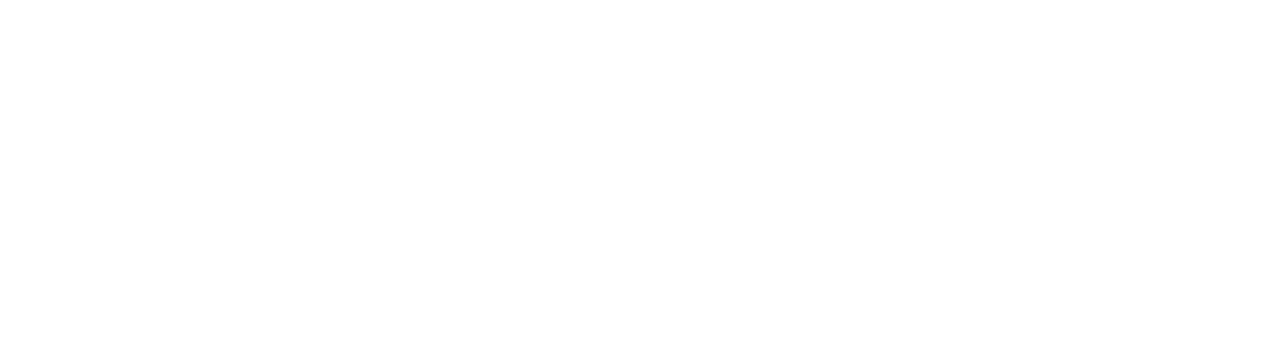
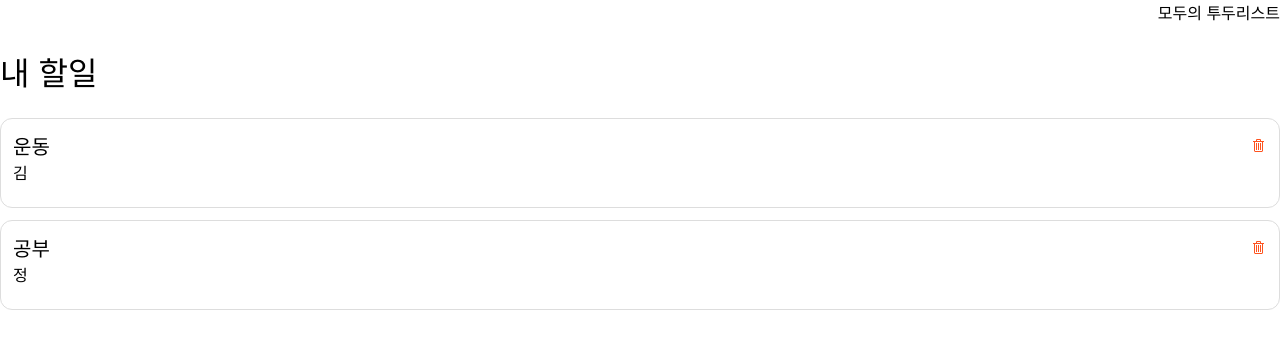
Before and after one commit to allongsio/todolist_lv4, a React (Create React App) app: page /TodoList in a window 1280 px wide. Before the commit this address had no page. Shown: the top 348 px of the page. Built offline with nearby package versions, Linux system fonts and the light colour scheme; data requests are answered from the project's data file.

Commit message:
기능은 구현 완료

```diff
--- a/db.json
+++ b/db.json
@@ -1,10 +1,17 @@
 {
   "todos": [
     {
-      "id": "2a5845d4-1809-4376-afc2-f5bd2c0bd29b",
+      "id": "1",
       "name": "김",
       "title": "운동",
-      "content": "운동하기",
+      "content": "운동 너무 많이 했어.",
+      "isDone": false
+    },
+    {
+      "id": "2",
+      "name": "정",
+      "title": "공부",
+      "content": "공부 좀 해",
       "isDone": false
     }
   ]
--- a/src/api/todos.js
+++ b/src/api/todos.js
@@ -4,7 +4,7 @@ import axios from "axios";
 //데이터 조회부분
 const getTodos = async () => {
   // const response = await axios.get(`${process.env.REACT_APP_SERVER_URL}/todos`);
-  const response = await axios.get("http://localhost:4000/todos");
+  const response = await axios.get(`${process.env.REACT_APP_SERVER_URL}/todos`);
 
   // console.log(response.data);
   return response.data;
@@ -25,4 +25,12 @@ const deleteTodo = async (todoId) => {
   return response.data;
 };
 
-export { getTodos, addTodo, deleteTodo };
+//데이터 수정부분
+const editTodo = async (todoId, editedTodo) => {
+  await axios.patch(
+    `${process.env.REACT_APP_SERVER_URL}/todos/${todoId}`,
+    editedTodo
+  );
+};
+
+export { getTodos, addTodo, deleteTodo, editTodo };
--- /dev/null
+++ b/src/components/DetailComponent.js
@@ -0,0 +1,104 @@
+import React from "react";
+import { getTodos } from "../api/todos";
+import { useQuery } from "react-query";
+import { useNavigate, useParams } from "react-router-dom";
+import styled from "styled-components";
+
+function DetailComponent() {
+  const { isLoading, isError, data } = useQuery("todos", getTodos);
+  const params = useParams();
+  const navigate = useNavigate();
+  if (isLoading) {
+    return <p>로딩중입니다...!</p>;
+  }
+  if (isError) {
+    return <p>오류가 발생하였습니다...!</p>;
+  }
+  const detailData = data.filter((todo) => todo.id === params.id)[0];
+
+  return (
+    <DetaileComponentWrapper>
+      <div id='id-and-previous'>
+        <div>id: (${params.id})</div>
+        <div id='previous' onClick={() => navigate("/TodoList")}>
+          이전으로
+        </div>
+      </div>
+      <div id='title'>{detailData.title}</div>
+      <div>
+        <div id='content-text'>{detailData.content}</div>
+        <div>
+          <button
+            onClick={() => navigate(`/Edit/${params.id}`)}
+            id='edit-button'
+          >
+            수정
+          </button>
+        </div>
+      </div>
+      <div id='reply-area'>
+        <div id='reply'>눌러서 댓글보기</div>
+      </div>
+    </DetaileComponentWrapper>
+  );
+}
+
+export default DetailComponent;
+
+const DetaileComponentWrapper = styled.div`
+  padding: 24px;
+
+  #id-and-previous {
+    display: flex;
+    align-items: center;
+    justify-content: space-between;
+    margin-bottom: 32px;
+
+    div {
+      font-size: 24px;
+    }
+
+    #previous {
+      color: teal;
+      cursor: pointer;
+    }
+  }
+
+  #title {
+    font-size: 32px;
+    font-weight: 700;
+  }
+
+  #content-text {
+    display: flex;
+    align-items: center;
+    justify-content: space-between;
+    flex-direction: column;
+    margin-top: 50px;
+    min-height: 450px;
+    font-size: 18px;
+  }
+
+  #edit-button {
+    border: 1px solid rgb(238, 238, 238);
+    background-color: rgb(255, 255, 255);
+    height: 46px;
+    border-radius: 8px;
+    cursor: pointer;
+    width: 100%;
+  }
+
+  #reply-area {
+    height: 50px;
+    bottom: 0px;
+    left: 0px;
+    width: 100%;
+    border-top: 1px solid rgb(238, 238, 238);
+    background-color: rgb(255, 255, 255);
+    margin-top: 20px;
+  }
+
+  #reply {
+    font-size: 16px;
+  }
+`;
--- /dev/null
+++ b/src/components/EditComponent.js
@@ -0,0 +1,95 @@
+import React from "react";
+import styled from "styled-components";
+import { useParams } from "react-router-dom";
+import { useState } from "react";
+import { useNavigate } from "react-router-dom";
+import { useQuery } from "react-query";
+import { useMutation } from "react-query";
+import { getTodos, editTodo } from "../api/todos";
+
+function EditComponent() {
+  const { isLoading, isError, data } = useQuery("todos", getTodos);
+  const params = useParams();
+  const navigate = useNavigate();
+  const [content, setContent] = useState("");
+  const mutation = useMutation(editTodo, {
+    onSuccess: () => {
+      editTodo(detailData.id, editedTodo);
+      navigate(`/Detail/${params.id}`);
+    },
+  });
+
+  if (isLoading) {
+    return <p>로딩중입니다...!</p>;
+  }
+  if (isError) {
+    return <p>오류가 발생하였습니다...!</p>;
+  }
+  const detailData = data.filter((todo) => todo.id === params.id)[0];
+  const editedTodo = { ...detailData, content };
+
+  return (
+    <EditWrapper>
+      <div id='title'>{detailData.title}</div>
+      <div id='content-area'>
+        <textarea
+          onChange={(e) => setContent(e.target.value)}
+          value={content}
+          id='content'
+          name='body'
+          rows='10'
+          maxLength='200'
+        ></textarea>
+        <div id='button-area'>
+          <button
+            onClick={() => {
+              mutation.mutate(detailData.id, editedTodo);
+            }}
+          >
+            저장
+          </button>
+        </div>
+      </div>
+    </EditWrapper>
+  );
+}
+
+export default EditComponent;
+
+const EditWrapper = styled.div`
+  #title {
+    font-size: 32px;
+    font-weight: 700;
+  }
+
+  #content-area {
+    display: flex;
+    align-items: center;
+    justify-content: space-between;
+    flex-direction: column;
+    margin-top: 50px;
+    min-height: 550px;
+
+    #content {
+      width: 100%;
+      border: 1px solid rgb(238, 238, 238);
+      padding: 12px;
+      font-size: 14px;
+    }
+  }
+
+  #button-area {
+    width: 100%;
+    gap: 12px;
+    button {
+      align-items: center;
+      justify-content: center;
+      border: 1px solid rgb(238, 238, 238);
+      background-color: rgb(255, 255, 255);
+      height: 46px;
+      border-radius: 8px;
+      cursor: pointer;
+      width: 100%;
+    }
+  }
+`;
--- a/src/components/Header.js
+++ b/src/components/Header.js
@@ -1,5 +1,5 @@
 import React from "react";
-import { HiHome } from "react-icons/hi";
+// import { HiHome } from "react-icons/hi";
 import styled from "styled-components";
 import { Link } from "react-router-dom";
 
@@ -12,9 +12,7 @@ function Header() {
   return (
     <>
       <TopBox>
-        <Link to="/">
-          <HiHome />
-        </Link>
+        <Link to='/'>{/* <HiHome /> */}</Link>
         <div>모두의 투두리스트</div>
       </TopBox>
     </>
--- a/src/components/TodoLists.js
+++ b/src/components/TodoLists.js
@@ -1,7 +1,100 @@
 import React from "react";
+import styled from "styled-components";
+import { getTodos } from "../api/todos";
+import { useQuery } from "react-query";
+import DeleteButtonIcon from "../icons/DeleteButtonIcon";
+import { useNavigate } from "react-router-dom";
 
 function TodoLists() {
-  return <div>TodoLists</div>;
+  const { isLoading, isError, data } = useQuery("todos", getTodos);
+  if (isLoading) {
+    return <p>로딩중입니다...!</p>;
+  }
+  if (isError) {
+    return <p>오류가 발생하였습니다...!</p>;
+  }
+  return (
+    <div>
+      <TodoListsTitleArea>
+        <div>내 할일</div>
+      </TodoListsTitleArea>
+      <div>
+        <div>
+          {data.map((item) => (
+            <Todo
+              key={item.id}
+              id={item.id}
+              name={item.name}
+              title={item.title}
+            ></Todo>
+          ))}
+        </div>
+      </div>
+    </div>
+  );
 }
 
 export default TodoLists;
+
+const TodoListsTitleArea = styled.div`
+  box-sizing: border-box;
+  padding: 0px;
+  margin: 0px;
+  width: 100%;
+  margin: 24px 0px;
+
+  div {
+    box-sizing: border-box;
+    padding: 0px;
+    margin: 0px;
+    text-decoration: none;
+    font-size: 32px;
+  }
+`;
+
+const Todo = ({ id, name, title }) => {
+  const navigate = useNavigate();
+  return (
+    <TodoWrapper
+      onClick={() => {
+        navigate(`/Detail/${id}`);
+      }}
+    >
+      <div id='upper-div'>
+        <div id='todo-title-text'>{title}</div>
+        <DeleteButtonIcon />
+      </div>
+      <div>
+        <div>{name}</div>
+      </div>
+    </TodoWrapper>
+  );
+};
+
+const TodoWrapper = styled.div`
+  padding: 12px;
+  height: 90px;
+  border: 1px solid rgb(221, 221, 221);
+  background-color: rgb(255, 255, 255);
+  border-radius: 12px;
+  width: 100%;
+  margin-bottom: 12px;
+  box-sizing: border-box;
+
+  #upper-div {
+    width: 100%;
+    display: flex;
+    align-items: center;
+    justify-content: space-between;
+    box-sizing: border-box;
+    padding: 0px;
+    margin: 0px;
+
+    #todo-title-text {
+      box-sizing: border-box;
+      padding: 0px;
+      margin: 0px;
+      font-size: 20px;
+    }
+  }
+`;
--- /dev/null
+++ b/src/icons/DeleteButtonIcon.js
@@ -0,0 +1,27 @@
+import React from "react";
+
+function DeleteButtonIcon() {
+  return (
+    <svg
+      style={{
+        stroke: "currentColor",
+        fill: "currentColor",
+        strokeWidth: "0",
+        viewBox: "0 0 16 16",
+        color: "#FE531F",
+        height: "1em",
+        width: "1em",
+        xmlns: "http://www.w3.org/2000/svg",
+        style: "color: rgb(254, 83, 31)",
+      }}
+    >
+      <path
+        fillRule='evenodd'
+        clipRule='evenodd'
+        d='M10 3h3v1h-1v9l-1 1H4l-1-1V4H2V3h3V2a1 1 0 0 1 1-1h3a1 1 0 0 1 1 1v1zM9 2H6v1h3V2zM4 13h7V4H4v9zm2-8H5v7h1V5zm1 0h1v7H7V5zm2 0h1v7H9V5z'
+      ></path>
+    </svg>
+  );
+}
+
+export default DeleteButtonIcon;
--- a/src/pages/Detail.jsx
+++ b/src/pages/Detail.jsx
@@ -1,7 +1,8 @@
 import React from "react";
+import DetailComponent from "../components/DetailComponent";
 
 function Detail() {
-  return <div>Detail</div>;
+  return <DetailComponent />;
 }
 
 export default Detail;
--- /dev/null
+++ b/src/pages/Edit.jsx
@@ -0,0 +1,8 @@
+import React from "react";
+import EditComponent from "../components/EditComponent";
+
+function Edit() {
+  return <EditComponent></EditComponent>;
+}
+
+export default Edit;
--- a/src/pages/TodoList.jsx
+++ b/src/pages/TodoList.jsx
@@ -1,7 +1,12 @@
 import React from "react";
+import TodoLists from "../components/TodoLists";
 
 function TodoList() {
-  return <div>TodoList</div>;
+  return (
+    <>
+      <TodoLists></TodoLists>
+    </>
+  );
 }
 
 export default TodoList;
--- a/src/shared/Router.jsx
+++ b/src/shared/Router.jsx
@@ -2,14 +2,21 @@ import React from "react";
 import { BrowserRouter, Route, Routes } from "react-router-dom";
 import Main from "../pages/Main";
 import Add from "../pages/Add";
+import TodoList from "../pages/TodoList";
+import Detail from "../pages/Detail";
+import Edit from "../pages/Edit";
+import Header from "../components/Header";
+
 const Router = () => {
   return (
     <BrowserRouter>
+      <Header></Header>
       <Routes>
-        <Route path="/" element={<Main />} />
-        <Route path="/Add" element={<Add />} />
-        {/* <Route elemet={<TodoList />} /> */}
-        {/* <Route elemet={<Detail />} /> */}
+        <Route path='/' element={<Main />} />
+        <Route path='/Add' element={<Add />} />
+        <Route path='/TodoList' element={<TodoList />} />
+        <Route path='/Detail/:id' element={<Detail />} />
+        <Route path='/Edit/:id' element={<Edit />} />
       </Routes>
     </BrowserRouter>
   );
```
Also changed, not shown: src/components/Edit.js (deleted, +0 -7 lines).
